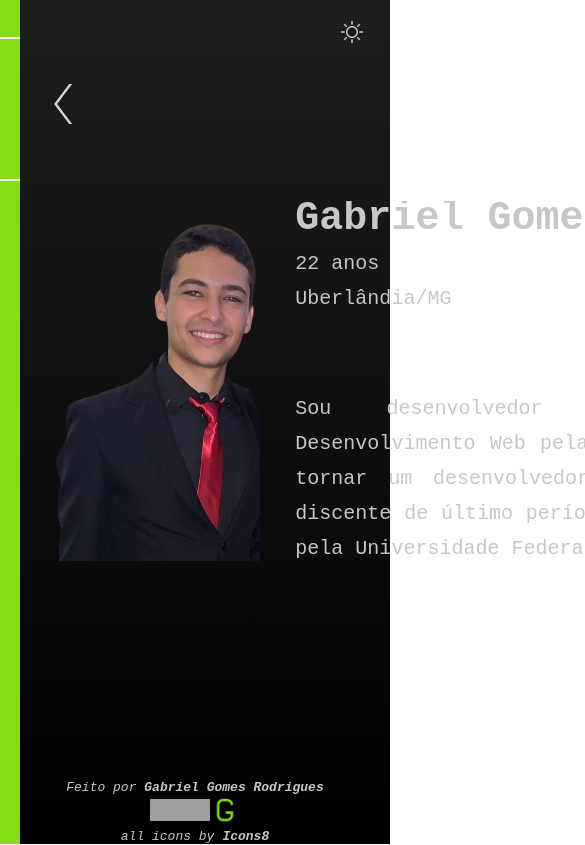
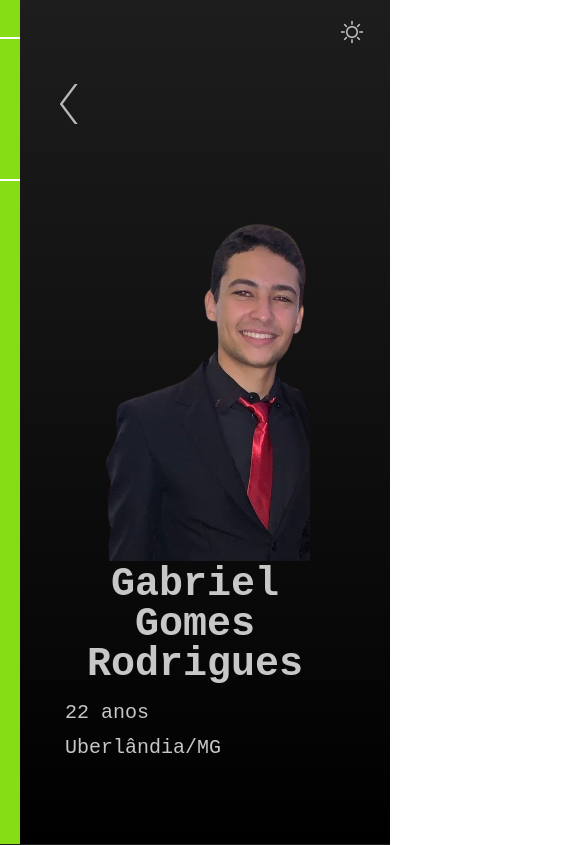
Before and after one commit to gabrielgr99/my-portfolio, a React (Create React App) app: page / in a window 390 px wide. Shown: the top 845 px of the page, 585 px wide, since content can reach past the window. Built offline with nearby package versions, Linux system fonts and the light colour scheme; grey boxes are pictures that could not be loaded.

Commit message:
Adiciona responsividade ao componente footer e pagina about

```diff
--- a/src/components/Footer.jsx
+++ b/src/components/Footer.jsx
@@ -1,4 +1,5 @@
 import "./Footer.css";
+import "./FooterResponsive.css";
 import icon from "../images/gIcon.png";
 
 export default function Footer() {
--- /dev/null
+++ b/src/components/FooterResponsive.css
@@ -0,0 +1,6 @@
+@media screen and (max-width: 935px) {
+  #footer-content {
+    position: inherit;
+    margin-top: 30px;
+  }
+}
--- a/src/pages/About.jsx
+++ b/src/pages/About.jsx
@@ -2,6 +2,7 @@ import Footer from "../components/Footer";
 import Header from "../components/Header";
 import perfilImage from "../images/perfil-image-removebg.png";
 import "./About.css";
+import "./AboutResponsive.css";
 
 export default function About({ value }) {
   return (
--- /dev/null
+++ b/src/pages/AboutResponsive.css
@@ -0,0 +1,47 @@
+@media screen and (max-width: 1260px) {
+  .img-container {
+    animation: none;
+    border: none;
+  }
+}
+
+@media screen and (max-width: 935px) {
+  .img-container {
+    display: block;
+    text-align: center;
+    min-width: 320px;
+  }
+
+  #img-perfil {
+    margin: 0 auto;
+  }
+
+  .img-container section {
+    margin: 0 auto;
+    text-align: justify;
+    padding: 0 30px;
+  }
+
+  .my-name {
+    animation: none;
+    border: none;
+    width: inherit;
+    white-space: normal;
+    text-align: center;
+    line-height: 40px;
+  }
+}
+
+@media screen and (max-width: 365px) {
+  .img-container img {
+    height: 0;
+  }
+
+  .about {
+    font-size: 15px;
+  }
+
+  .my-name {
+    font-size: 30px;
+  }
+}
```
